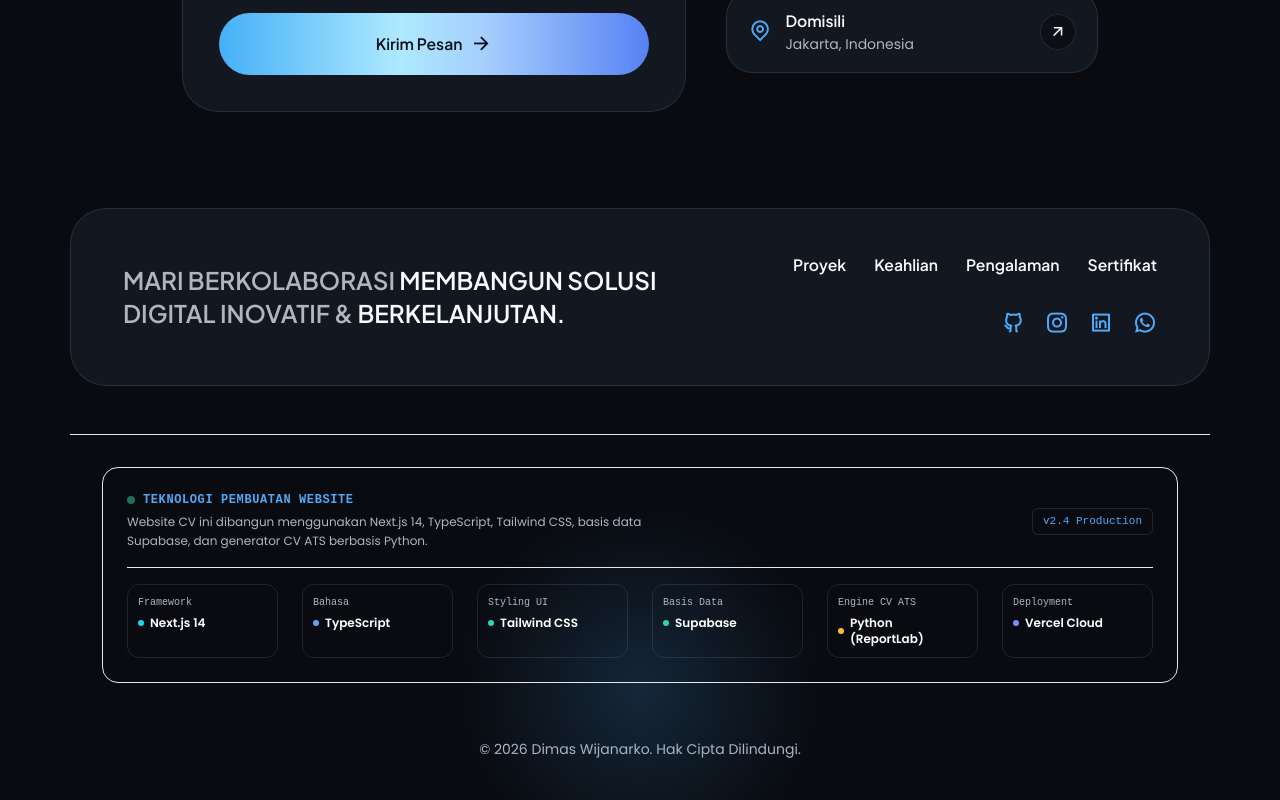
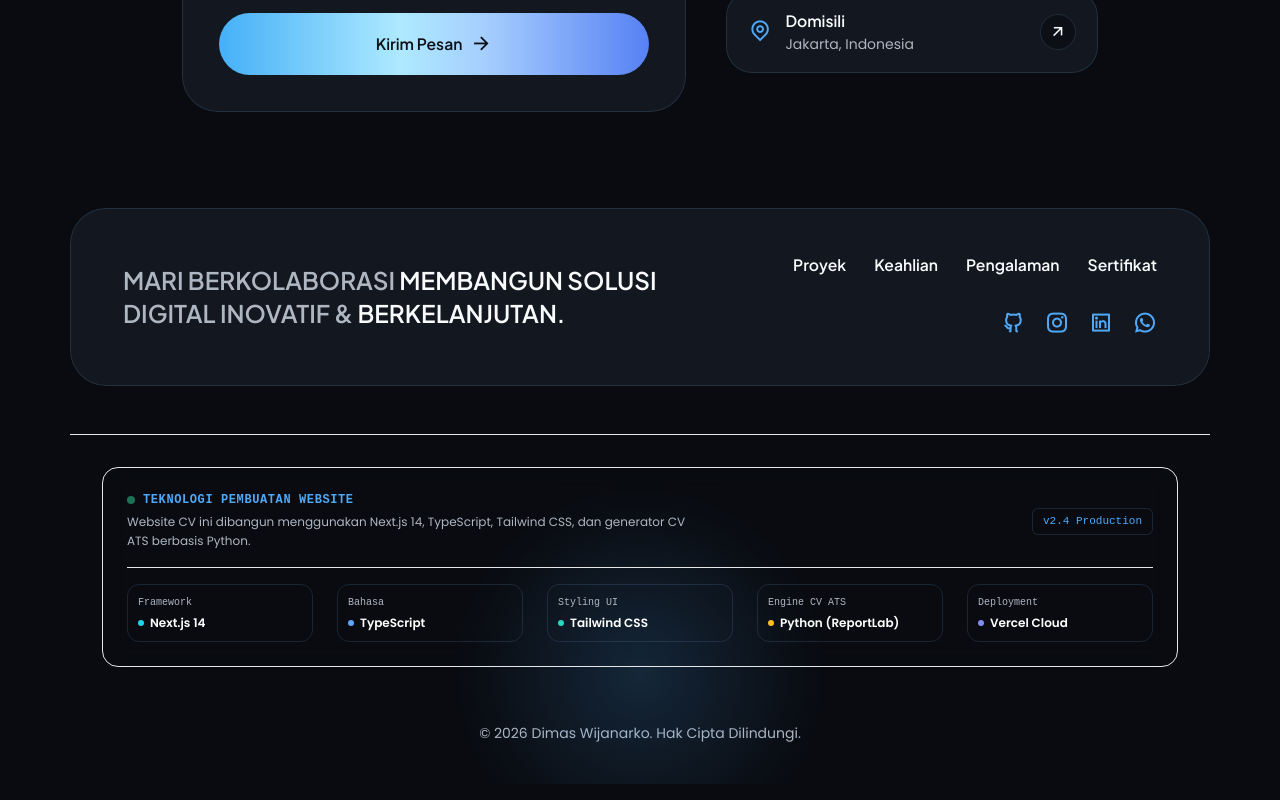
Before and after one commit to Dimss-W/CV-Website, a Next.js app: page / in a window 1280 px wide. Shown: the part 7739-8539 px from the top of the page. Built offline with nearby package versions, Linux system fonts and the light colour scheme; no server answers; some icons are missing.

Commit message:
fix: hapus basis data supabase dari spesifikasi footer

```diff
--- a/src/components/Footer.tsx
+++ b/src/components/Footer.tsx
@@ -83,7 +83,7 @@ export default function Footer() {
                 </span>
               </div>
               <p className="text-xs text-[var(--text-color)] max-w-xl leading-relaxed">
-                Website CV ini dibangun menggunakan Next.js 14, TypeScript, Tailwind CSS, basis data Supabase, dan generator CV ATS berbasis Python.
+                Website CV ini dibangun menggunakan Next.js 14, TypeScript, Tailwind CSS, dan generator CV ATS berbasis Python.
               </p>
             </div>
             <span className="text-[11px] font-mono px-2.5 py-1 rounded-md bg-[var(--body-color)] border border-[var(--border-color)] text-[var(--first-color)] whitespace-nowrap self-start md:self-auto">
@@ -91,7 +91,7 @@ export default function Footer() {
             </span>
           </div>
 
-          <div className="grid grid-cols-2 sm:grid-cols-3 md:grid-cols-6 gap-2.5 text-xs">
+          <div className="grid grid-cols-2 sm:grid-cols-3 md:grid-cols-5 gap-2.5 text-xs">
             <div className="p-2.5 rounded-xl bg-[var(--body-color)]/60 border border-[var(--border-color)] flex flex-col gap-1">
               <span className="text-[10px] text-[var(--text-color-light)] font-mono">Framework</span>
               <span className="font-semibold text-white flex items-center gap-1.5 text-xs">
@@ -110,13 +110,6 @@ export default function Footer() {
               <span className="text-[10px] text-[var(--text-color-light)] font-mono">Styling UI</span>
               <span className="font-semibold text-white flex items-center gap-1.5 text-xs">
                 <span className="w-1.5 h-1.5 rounded-full bg-teal-400"></span> Tailwind CSS
-              </span>
-            </div>
-
-            <div className="p-2.5 rounded-xl bg-[var(--body-color)]/60 border border-[var(--border-color)] flex flex-col gap-1">
-              <span className="text-[10px] text-[var(--text-color-light)] font-mono">Basis Data</span>
-              <span className="font-semibold text-white flex items-center gap-1.5 text-xs">
-                <span className="w-1.5 h-1.5 rounded-full bg-emerald-400"></span> Supabase
               </span>
             </div>
 
```
